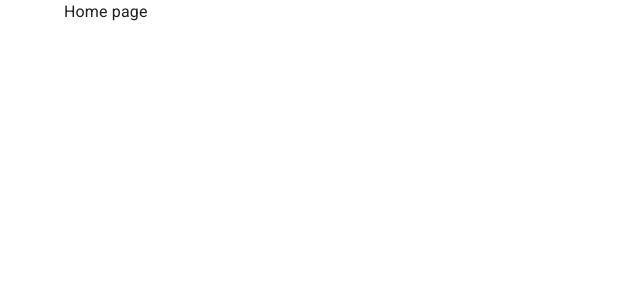
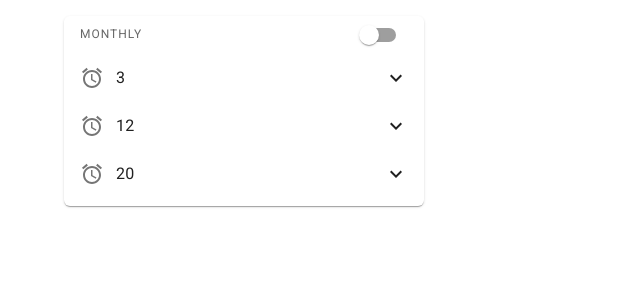
Before and after one commit to JayJay1024/bow-wow, a Next.js app: page / in a window 1280 px wide. Shown: the top 300 px of the page, without its empty margins (0-640 px from the left). Built offline with nearby package versions, Linux system fonts and the light colour scheme.

Commit message:
feat: monthly

```diff
--- a/package.json
+++ b/package.json
@@ -21,6 +21,8 @@
     "@types/react": "18.0.28",
     "@types/react-dom": "18.0.11",
     "@vercel/analytics": "^0.1.11",
+    "date-fns": "^2.29.3",
+    "date-fns-tz": "^2.0.0",
     "echarts": "^5.4.1",
     "eslint": "8.35.0",
     "eslint-config-next": "13.2.3",
--- /dev/null
+++ b/src/components/Monthly.tsx
@@ -0,0 +1,112 @@
+import { useCallback, useState, Fragment, useMemo, ChangeEvent } from "react";
+import ListSubheader from "@mui/material/ListSubheader";
+import List from "@mui/material/List";
+import ListItem from "@mui/material/ListItem";
+import ListItemButton from "@mui/material/ListItemButton";
+import ListItemIcon from "@mui/material/ListItemIcon";
+import ListItemText from "@mui/material/ListItemText";
+import Collapse from "@mui/material/Collapse";
+import Stack from "@mui/material/Stack";
+import Switch from "@mui/material/Switch";
+import Typography from "@mui/material/Typography";
+import AccessAlarmIcon from "@mui/icons-material/AccessAlarm";
+import Grid3x3Icon from "@mui/icons-material/Grid3x3";
+import ExpandLess from "@mui/icons-material/ExpandLess";
+import ExpandMore from "@mui/icons-material/ExpandMore";
+
+export interface MonthlyData {
+  day: number;
+  projects: string[];
+}
+
+export interface MonthlyProps {
+  defaultOpen?: boolean;
+  data: MonthlyData[];
+}
+
+export const Monthly = ({ data, defaultOpen }: MonthlyProps) => {
+  const [open, setOpen] = useState<boolean[]>(new Array(data.length).fill(!!defaultOpen));
+
+  const checked = useMemo(() => !open.some((item) => item === false), [open]);
+
+  const handleChange = useCallback((event: ChangeEvent<HTMLInputElement>) => {
+    setOpen((prevValue) => {
+      return [...prevValue.map(() => event.target.checked)];
+    });
+  }, []);
+
+  const handleClick = useCallback((index: number) => {
+    setOpen((prevValue) => {
+      prevValue[index] = !prevValue[index];
+      return [...prevValue];
+    });
+  }, []);
+
+  return (
+    <List
+      sx={{
+        width: "100%",
+        maxWidth: 360,
+        maxHeight: 400,
+        overflowY: "auto",
+        bgcolor: "background.paper",
+        borderRadius: 1.5,
+        boxShadow: 1,
+      }}
+      component="nav"
+      aria-labelledby="monthly-list-subheader"
+      subheader={
+        <ListSubheader component="div" id="monthly-list-subheader" sx={{ borderRadius: 1.5 }}>
+          <Stack direction="row" justifyContent="space-between" alignItems="center">
+            <Typography variant="overline">Monthly</Typography>
+            <Switch checked={checked} onChange={handleChange} />
+          </Stack>
+        </ListSubheader>
+      }
+    >
+      {data.length ? (
+        data.map(({ day, projects }, index) => (
+          <Fragment key={index}>
+            <ListItemButton onClick={() => handleClick(index)}>
+              <ListItemIcon
+                sx={{
+                  minWidth: 36,
+                }}
+              >
+                <AccessAlarmIcon />
+              </ListItemIcon>
+              <ListItemText primary={day} />
+              {open[index] ? <ExpandLess /> : <ExpandMore />}
+            </ListItemButton>
+            <Collapse in={open[index]} timeout="auto" unmountOnExit>
+              <List component="div" disablePadding dense>
+                {projects.length ? (
+                  projects.map((project, index) => (
+                    <ListItem sx={{ pl: 4 }} key={index}>
+                      <ListItemIcon
+                        sx={{
+                          minWidth: 24,
+                        }}
+                      >
+                        <Grid3x3Icon fontSize="small" />
+                      </ListItemIcon>
+                      <ListItemText primary={project} />
+                    </ListItem>
+                  ))
+                ) : (
+                  <ListItem sx={{ pl: 4 }}>
+                    <ListItemText primary="No Data" />
+                  </ListItem>
+                )}
+              </List>
+            </Collapse>
+          </Fragment>
+        ))
+      ) : (
+        <ListItem>
+          <ListItemText primary="No Data" />
+        </ListItem>
+      )}
+    </List>
+  );
+};
--- /dev/null
+++ b/src/data/monthly.ts
@@ -0,0 +1,16 @@
+import type { MonthlyData } from "@/components/Monthly";
+
+export const monthlyData: MonthlyData[] = [
+  {
+    day: 3,
+    projects: ["WLD8888", "EZD8888", "YOUNG8888"],
+  },
+  {
+    day: 12,
+    projects: ["JB8888", "WSD8888", "HB8888"],
+  },
+  {
+    day: 20,
+    projects: ["SDD8888"],
+  },
+];
--- a/src/pages/index.tsx
+++ b/src/pages/index.tsx
@@ -1,6 +1,8 @@
 import Head from "next/head";
 import Container from "@mui/material/Container";
 import Box from "@mui/material/Box";
+import { Monthly } from "@/components/Monthly";
+import { monthlyData } from "@/data/monthly";
 
 export default function Home() {
   return (
@@ -9,9 +11,11 @@ export default function Home() {
         <title>Home | Bow Wow</title>
         <meta name="description" content="Bow wow home page" />
       </Head>
-      <main>
+      <main className="min-h-screen">
         <Container>
-          <Box>Home page</Box>
+          <Box pt={2}>
+            <Monthly data={monthlyData} />
+          </Box>
         </Container>
       </main>
     </>
--- a/src/styles/globals.css
+++ b/src/styles/globals.css
@@ -2,7 +2,7 @@
 @tailwind components;
 @tailwind utilities;
 
-/* :root {
+:root {
   --max-width: 1100px;
   --border-radius: 12px;
   --font-mono: ui-monospace, menlo, monaco, 'Cascadia Mono', 'Segoe UI Mono',
@@ -40,7 +40,7 @@
   --card-border-rgb: 131, 134, 135;
 }
 
-@media (prefers-color-scheme: dark) {
+/* @media (prefers-color-scheme: dark) {
   :root {
     --foreground-rgb: 255, 255, 255;
     --background-start-rgb: 0, 0, 0;
@@ -68,7 +68,7 @@
     --card-rgb: 100, 100, 100;
     --card-border-rgb: 200, 200, 200;
   }
-}
+} */
 
 * {
   box-sizing: border-box;
@@ -92,12 +92,12 @@ body {
     rgb(var(--background-start-rgb));
 }
 
-a {
+/* a {
   color: inherit;
   text-decoration: none;
-}
+} */
 
-@media (prefers-color-scheme: dark) {
+/* @media (prefers-color-scheme: dark) {
   html {
     color-scheme: dark;
   }
--- /dev/null
+++ b/src/utils/index.ts
@@ -0,0 +1,3 @@
+import { format } from "date-fns-tz";
+
+export const formatTime = (time: number) => format(time, "yyyy-MM-dd HH:mm:ss", { timeZone: "UTC" }) + "(UTC)";
```
Also changed, not shown: 1 other file (tests, documents, lock files or other folders).
